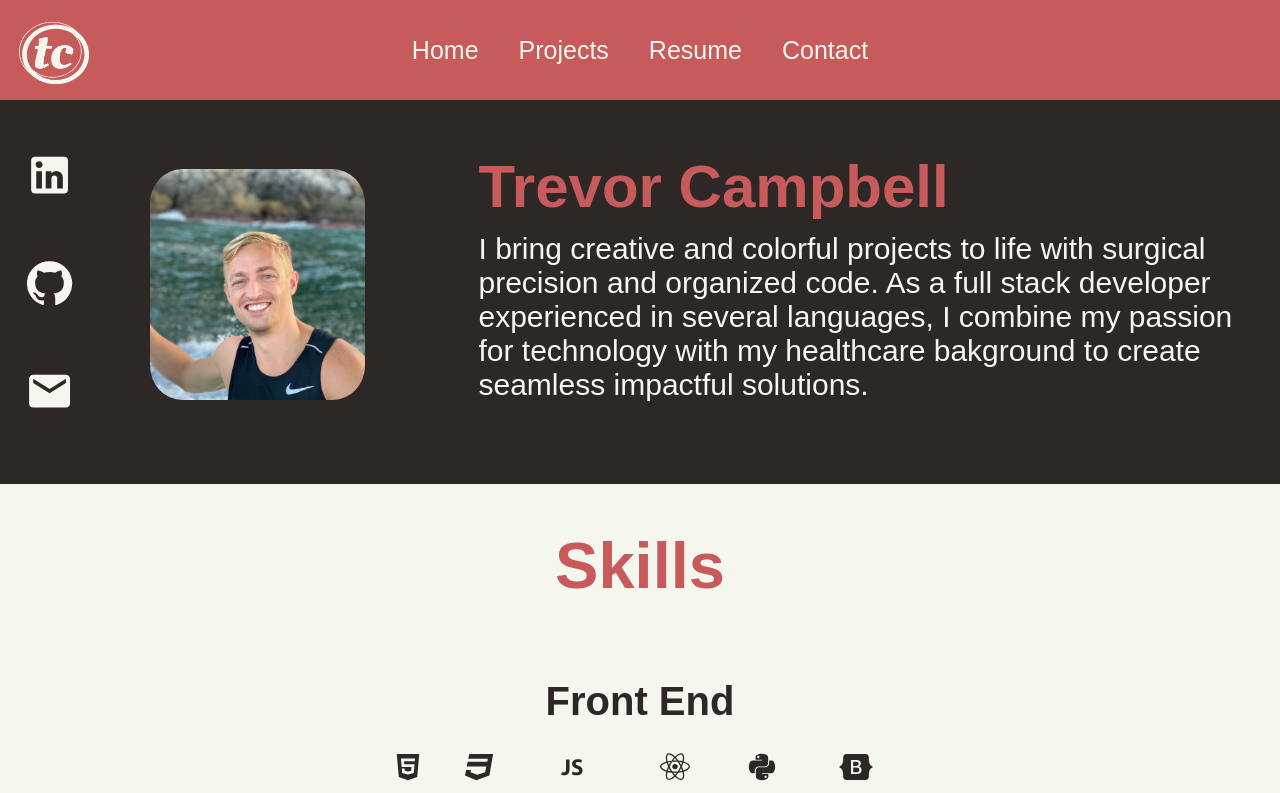
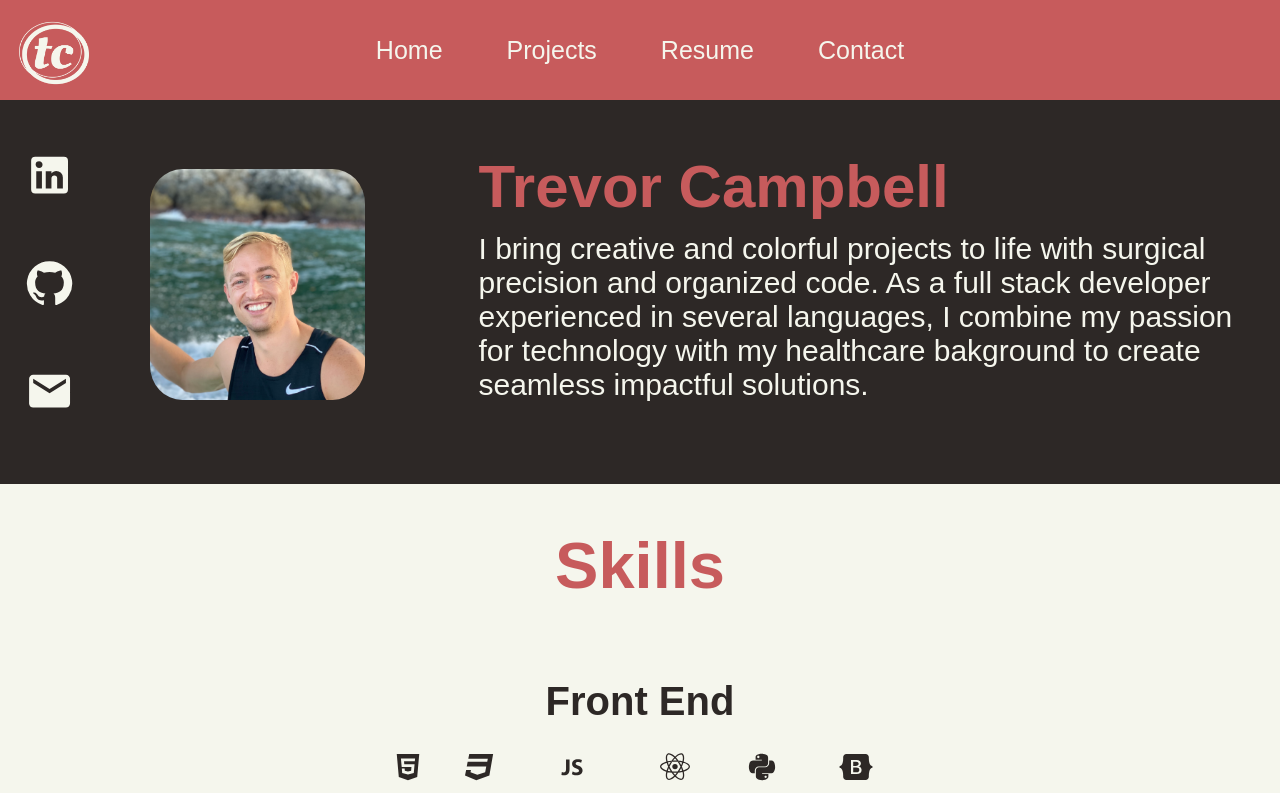
Before and after one commit to RareTC/portfolio, a React (Create React App) app: page / in a window 1280 px wide. Shown: the top 793 px of the page. Built offline with nearby package versions, Linux system fonts and the light colour scheme; the HTML template or start-up script is replaced by a standard one.

Commit message:
navbar hover effect

```diff
--- a/src/components/Navbar/Navbar.css
+++ b/src/components/Navbar/Navbar.css
@@ -30,6 +30,21 @@ color: #f5f6ed;
 text-decoration: none;
 margin: 20px;
 font-size: 25px;
+border-right: solid 2px transparent;
+border-left: solid 2px transparent;
+line-height: 80px;
+padding-left: 10px;
+padding-right: 10px;
+}
+
+.navbar a:hover {
+    border-left: solid 2px #f5f6ed;
+    border-right: solid 2px #f5f6ed;
+    line-height: 80px;
+    padding-left: 10px;
+    padding-right: 10px;
+    transition: all 0.9s ease;
+    filter: brightness(120%);
 }
 
 .toggleButton {
```
